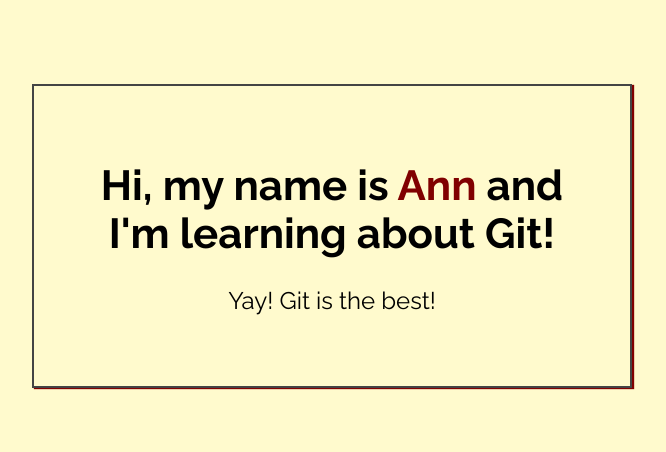
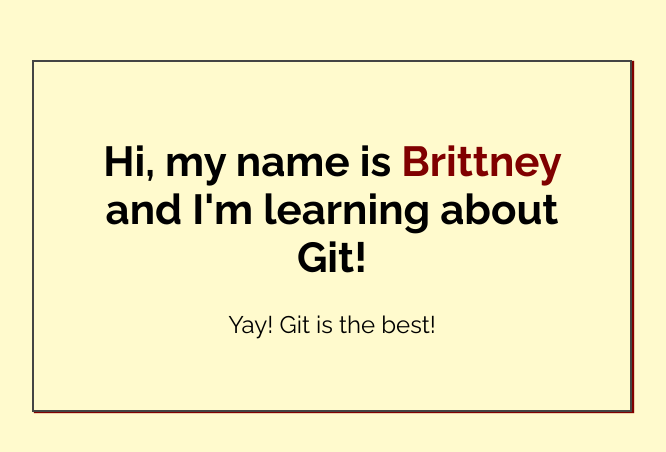
Before and after one commit to Victoria-Smith2720/My-First-Repo, a plain HTML site: page index.html in a window 1280 px wide. Shown: the part 164-616 px from the top of the page, without its empty margins (308-974 px from the left). Drawn offline with Linux system fonts and the light colour scheme.

Commit message:
Added name to index.html

```diff
--- a/index.html
+++ b/index.html
@@ -14,7 +14,7 @@
 <body>
 
     <div class="greeting">
-        <h1>Hi, my name is <span class="highlight">Ann</span> and I'm learning about Git! </h1>
+        <h1>Hi, my name is <span class="highlight">Brittney</span> and I'm learning about Git! </h1>
 
         <p>Yay! Git is the best!</p>
     </div>
```
